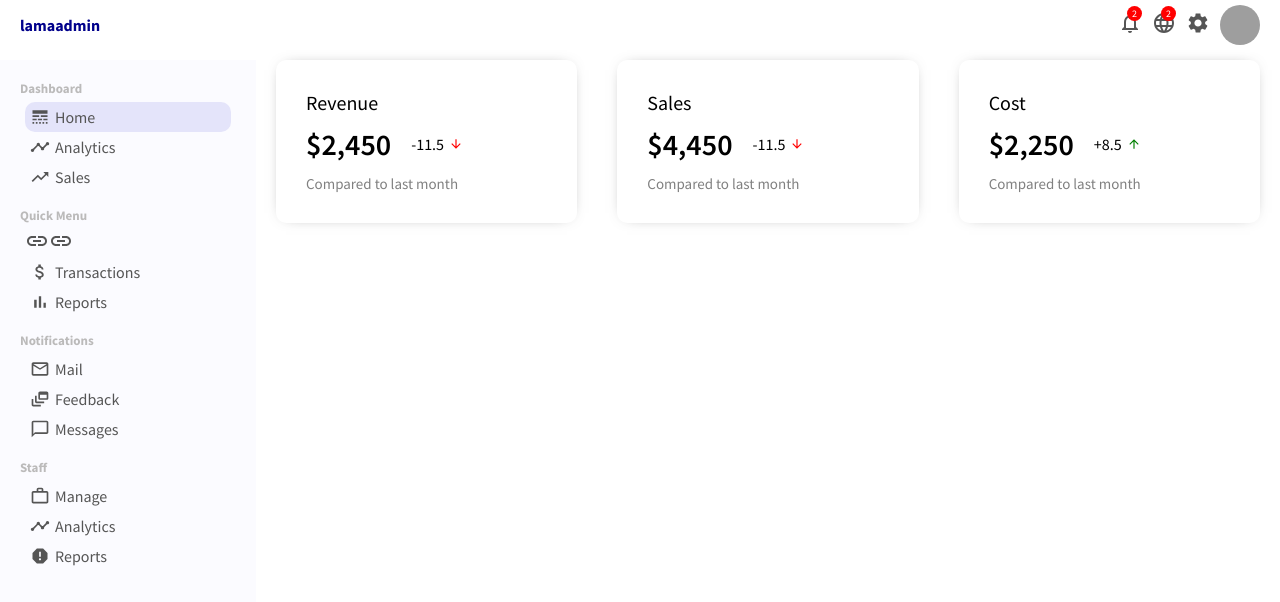
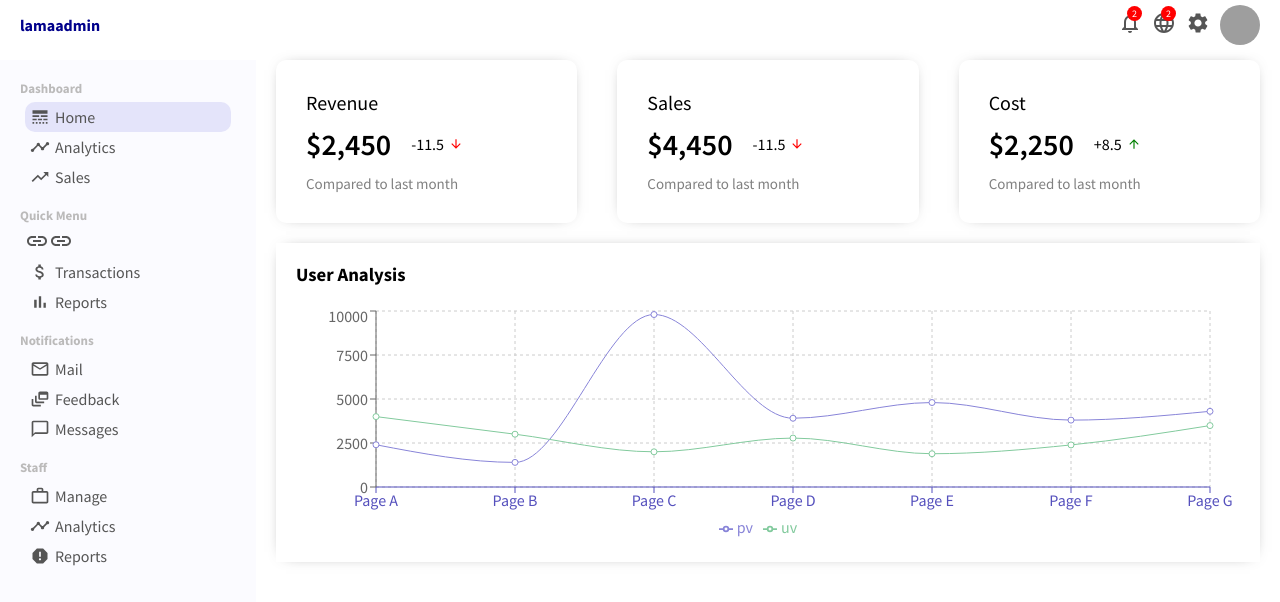
Before and after one commit to maulikk2000/admin_dashboard, a React (Create React App) app: page / in a window 1280 px wide. Shown: the top 602 px of the page. Built offline with nearby package versions, Linux system fonts and the light colour scheme; grey boxes are pictures that could not be loaded.

Commit message:
chart component

```diff
--- /dev/null
+++ b/src/components/chart/Chart.tsx
@@ -0,0 +1,41 @@
+import React, { FC } from "react";
+import "./chart.css";
+import { LineChart, Line, XAxis, YAxis, CartesianGrid, Tooltip, Legend, ResponsiveContainer } from 'recharts';
+
+
+
+
+interface  IChart{
+    title: string;
+    data: any;
+    dataKey: string;
+    grid: boolean;
+}
+
+const Chart = ({title, data, dataKey, grid} : IChart) => (
+    <div className="chart">
+        <h3 className="chartTitle">{title}</h3>
+        <ResponsiveContainer width="100%" aspect={4 / 1}>
+        <LineChart
+
+          data={data}
+          margin={{
+            top: 5,
+            right: 30,
+            left: 20,
+            bottom: 5,
+          }}
+        >
+             {grid && <CartesianGrid strokeDasharray="3 3" />}
+          <XAxis dataKey={dataKey} stroke="#5550bd"/>
+          <YAxis />
+          <Tooltip />
+          <Legend />
+          <Line type="monotone" dataKey="pv" stroke="#8884d8" activeDot={{ r: 8 }} />
+          <Line type="monotone" dataKey="uv" stroke="#82ca9d" />
+        </LineChart>
+        </ResponsiveContainer>
+    </div>
+)
+
+export default Chart;
--- /dev/null
+++ b/src/components/chart/chart.css
@@ -0,0 +1,10 @@
+.chart {
+  margin: 20px;
+  padding: 20px;
+  -webkit-box-shadow: 0px 0px 15px -10px rgba(0, 0, 0, 0.75);
+  box-shadow: 0px 0px 15px -10px rgba(0, 0, 0, 0.75);
+}
+
+.chartTitle {
+  margin-bottom: 20px;
+}
--- /dev/null
+++ b/src/dummyData.ts
@@ -0,0 +1,44 @@
+export const data = [
+    {
+      name: 'Page A',
+      uv: 4000,
+      pv: 2400,
+      amt: 2400,
+    },
+    {
+      name: 'Page B',
+      uv: 3000,
+      pv: 1398,
+      amt: 2210,
+    },
+    {
+      name: 'Page C',
+      uv: 2000,
+      pv: 9800,
+      amt: 2290,
+    },
+    {
+      name: 'Page D',
+      uv: 2780,
+      pv: 3908,
+      amt: 2000,
+    },
+    {
+      name: 'Page E',
+      uv: 1890,
+      pv: 4800,
+      amt: 2181,
+    },
+    {
+      name: 'Page F',
+      uv: 2390,
+      pv: 3800,
+      amt: 2500,
+    },
+    {
+      name: 'Page G',
+      uv: 3490,
+      pv: 4300,
+      amt: 2100,
+    },
+  ];
--- a/src/pages/home/Home.tsx
+++ b/src/pages/home/Home.tsx
@@ -1,11 +1,14 @@
 import React from "react";
+import Chart from "../../components/chart/Chart";
 import FeaturedInfo from "../../components/featured-Info/Featured-Info";
+import { data } from "../../dummyData";
 import "./home.css"
 
 const Home = () => {
     return (
         <div className="home">
             <FeaturedInfo />
+            <Chart title="User Analysis" data={data} dataKey="name" grid />
         </div>
     )
 }
```
